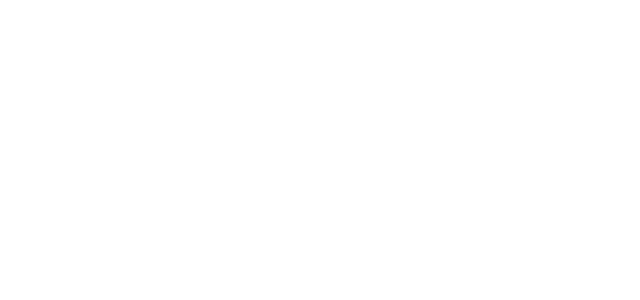
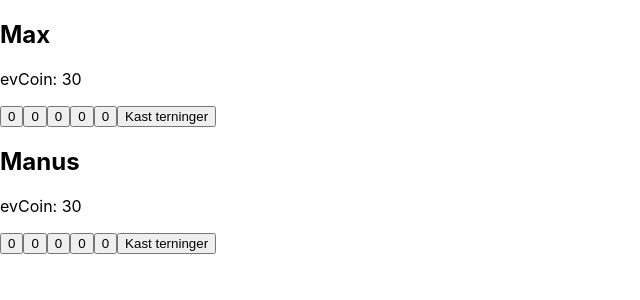
Before and after one commit to jostein-tollefsrud/dice-poker, a Next.js app: page / in a window 1280 px wide. Shown: the top 300 px of the page, without its empty margins (0-640 px from the left). Built offline with nearby package versions, Linux system fonts and the light colour scheme.

Commit message:
add check and throw dice

```diff
--- /dev/null
+++ b/src/lib/Player.ts
@@ -0,0 +1,52 @@
+class Player {
+  name: string;
+  constructor(name: string) {
+    this.name = name;
+  }
+  dices = [
+    {
+      id: 0,
+      value: 0,
+      checked: false,
+    },
+    {
+      id: 1,
+      value: 0,
+      checked: false,
+    },
+    {
+      id: 2,
+      value: 0,
+      checked: false,
+    },
+    {
+      id: 3,
+      value: 0,
+      checked: false,
+    },
+    {
+      id: 4,
+      value: 0,
+      checked: false,
+    },
+  ];
+
+  getRandomNum() {
+    return Math.floor(Math.random() * 6 + 1);
+  }
+
+  throwDice() {
+    for (let i = 0; i < 5; i++) {
+      if (this.dices[i].checked === false) {
+        this.dices[i].value = this.getRandomNum();
+      }
+    }
+  }
+
+  checkDice(index: number) {
+    this.dices[index].checked = !this.dices[index].checked;
+    console.log(this.dices[index].checked);
+  }
+}
+
+export default Player;
--- a/src/pages/index.tsx
+++ b/src/pages/index.tsx
@@ -1,13 +1,130 @@
 import type { NextPage } from 'next';
 import Head from 'next/head';
+import { useState } from 'react';
+
+import Player from '../lib/Player';
+
+const INITIAL_DICES = [
+  {
+    id: 0,
+    value: 0,
+    checked: false,
+  },
+  {
+    id: 1,
+    value: 0,
+    checked: false,
+  },
+  {
+    id: 2,
+    value: 0,
+    checked: false,
+  },
+  {
+    id: 3,
+    value: 0,
+    checked: false,
+  },
+  {
+    id: 4,
+    value: 0,
+    checked: false,
+  },
+];
 
 const Home: NextPage = () => {
+  const [coinsP1, setCoinsP1] = useState(30);
+  const [coinsP2, setCoinsP2] = useState(30);
+
+  const [p1Dices, setP1Dices] = useState([...INITIAL_DICES]);
+  const [p2Dices, setP2Dices] = useState([...INITIAL_DICES]);
+
+  const player1 = new Player('Max');
+  const player2 = new Player('Manus');
+
+  /**
+   * Kaster terning dersom cheked ikke er true
+   */
+  const throwDice = (player: number) => {
+    if (player === 1) {
+      let newArr = p1Dices.map((item) => {
+        const value = item.checked
+          ? item.value
+          : Math.floor(Math.random() * 6 + 1);
+
+        return { ...item, value };
+      });
+      setP1Dices(newArr);
+    }
+
+    if (player === 2) {
+      let newArr = p2Dices.map((item) => {
+        const value = item.checked
+          ? item.value
+          : Math.floor(Math.random() * 6 + 1);
+
+        return { ...item, value };
+      });
+      setP2Dices(newArr);
+    }
+  };
+
+  /**
+   * Markerer en terning som ikke skal kastes på nytt
+   */
+  const checkDice = (index: number, player: number) => {
+    if (player === 1) {
+      let newArr = p1Dices.map((item, i) => {
+        if (index === i) {
+          return { ...item, checked: !p1Dices[index].checked };
+        } else {
+          return item;
+        }
+      });
+      setP1Dices(newArr);
+    }
+
+    if (player === 2) {
+      let newArr = p2Dices.map((item, i) => {
+        if (index === i) {
+          return { ...item, checked: !p2Dices[index].checked };
+        } else {
+          return item;
+        }
+      });
+      setP2Dices(newArr);
+    }
+  };
+
   return (
     <div>
       <Head>
         <title>Dice Poker</title>
         <meta name='description' content='Generated by create next app' />
       </Head>
+
+      <main>
+        <section>
+          <h2>{player1.name}</h2>
+          <p>evCoin: {coinsP1}</p>
+          {p1Dices.map((dice, index) => (
+            <button onClick={() => checkDice(index, 1)} key={dice.id}>
+              {dice.value}
+            </button>
+          ))}
+          <button onClick={() => throwDice(1)}>Kast terninger</button>
+        </section>
+        <section>
+          <h2>{player2.name}</h2>
+          <p>evCoin: {coinsP2}</p>
+          {p2Dices.map((dice, index) => (
+            <button onClick={() => checkDice(index, 2)} key={dice.id}>
+              {dice.value}
+            </button>
+          ))}
+          <button onClick={() => throwDice(2)}>Kast terninger</button>
+        </section>
+      </main>
     </div>
   );
 };
--- a/src/styles/globals.css
+++ b/src/styles/globals.css
@@ -14,13 +14,3 @@
 * {
   box-sizing: border-box;
 }
-
-@media (prefers-color-scheme: dark) {
-  html {
-    color-scheme: dark;
-  }
-  body {
-    color: white;
-    background: black;
-  }
-}
```
